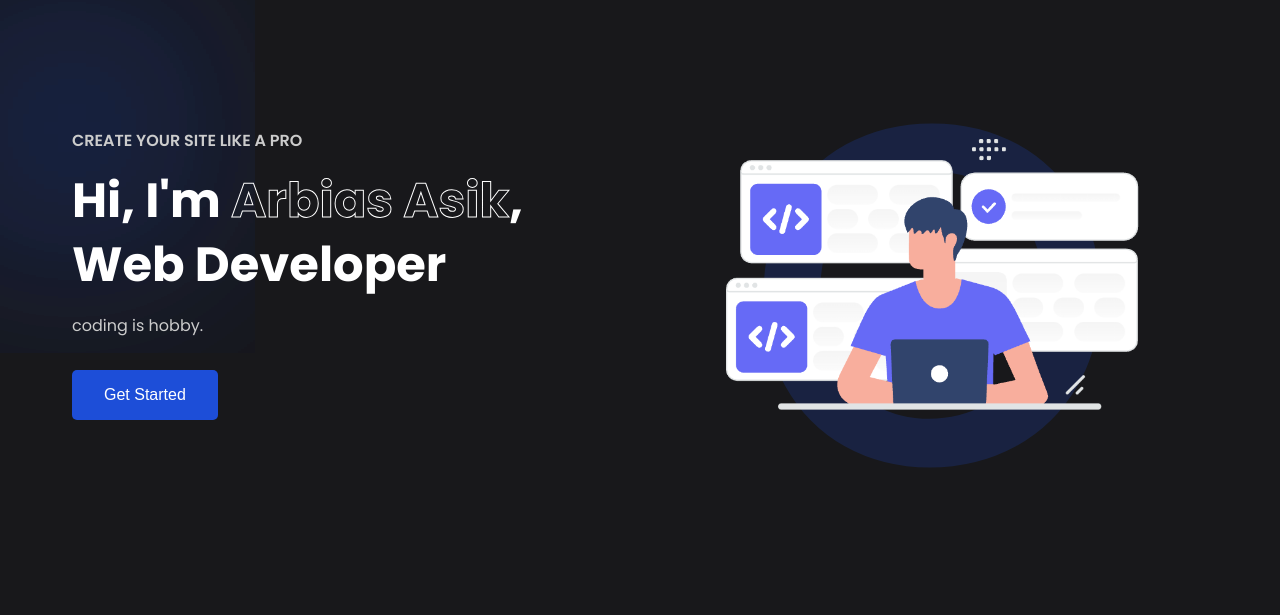
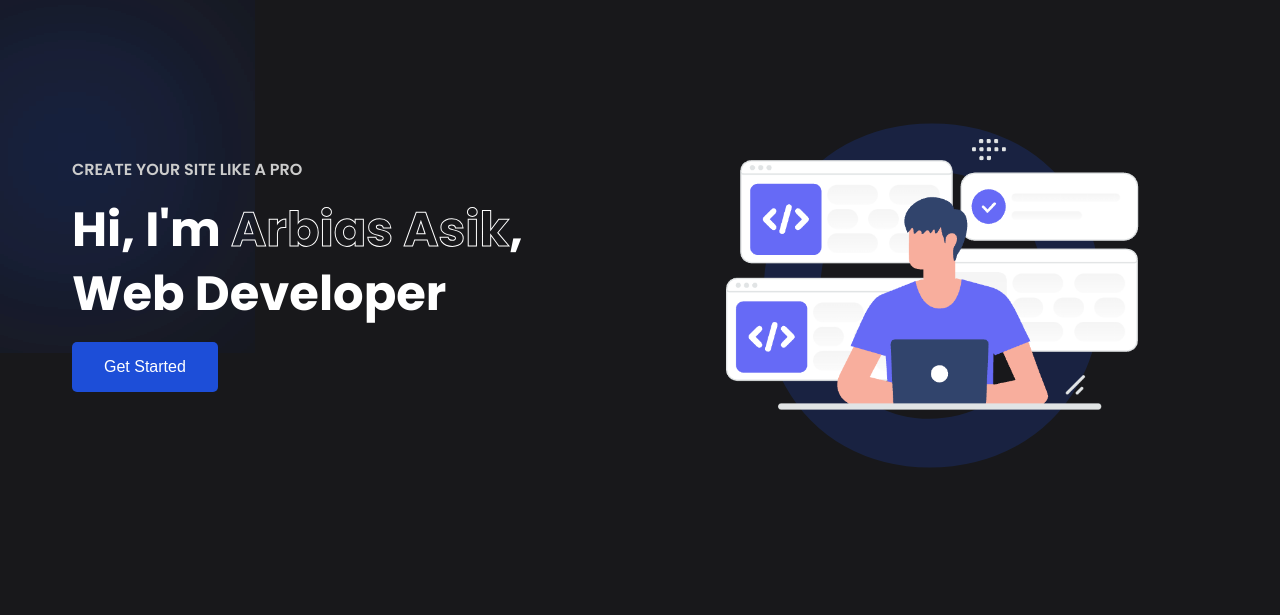
Before and after one commit to arbias-asik/my-website, a plain HTML site: page index.html in a window 1280 px wide. Shown: the part 156-771 px from the top of the page. Drawn offline with nearby package versions, Linux system fonts and the light colour scheme.

Commit message:
first commit

```diff
--- a/index.html
+++ b/index.html
@@ -33,9 +33,7 @@
             <span class="blur"></span>
             <h4>CREATE YOUR SITE LIKE A PRO</h4>
             <H1>Hi, I'm <span>Arbias Asik</span>, Web Developer</H1>
-            <p>
-                coding is hobby.
-            </p>
+
             <button class="btn">Get Started</button>
         </div>
         <div class="image">
```
